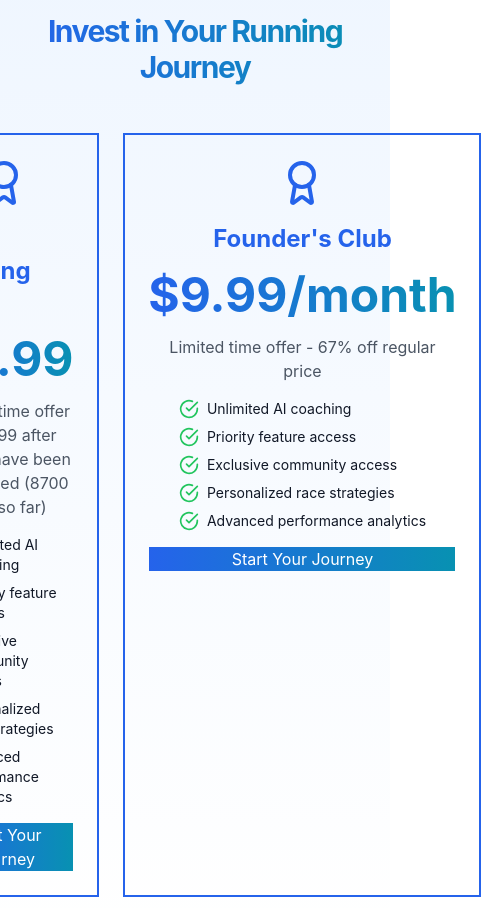
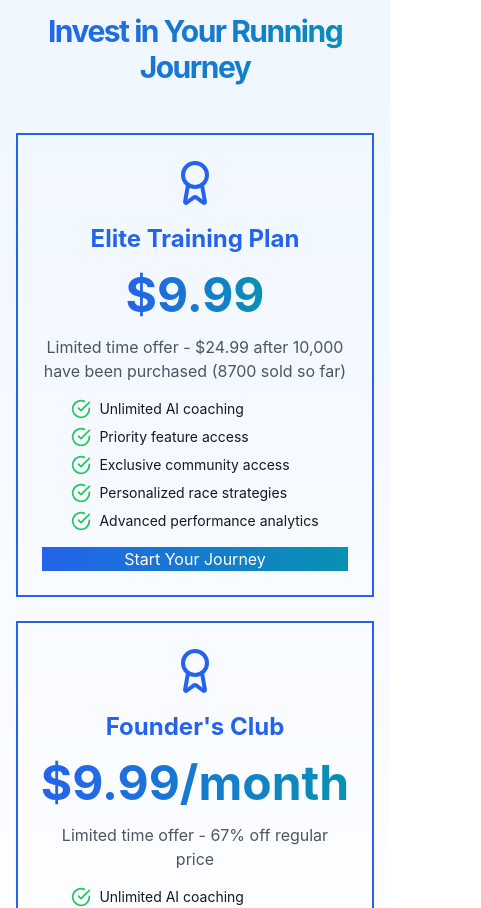
Before and after one commit to jpwilson/RunCoachAI, a React (Create React App) app: page / in a window 390 px wide. Shown: the part 2520-3428 px from the top of the page, 481 px wide, since content can reach past the window. Built offline with nearby package versions, Linux system fonts and the light colour scheme.

Commit message:
add responsiveness to pricing cards

```diff
--- a/src/LandingPage.tsx
+++ b/src/LandingPage.tsx
@@ -209,7 +209,7 @@ export default function LandingPage() {
             <h2 className="text-3xl font-bold tracking-tighter sm:text-5xl text-center mb-12 bg-clip-text text-transparent bg-gradient-to-r from-blue-600 to-cyan-600 gap-10">
               Invest in Your Running Journey
             </h2>
-            <div className="flex justify-center space-x-6">
+            <div className="flex flex-col md:flex-row justify-center items-center space-y-6 md:space-y-0 md:space-x-6">
               <Card className="w-full max-w-sm border-2 border-blue-600 hover:shadow-2xl transition-all hover:-translate-y-1">
                 <CardContent className="flex flex-col items-center space-y-4 p-6">
                   <Award className="h-12 w-12 text-blue-600" />
```
